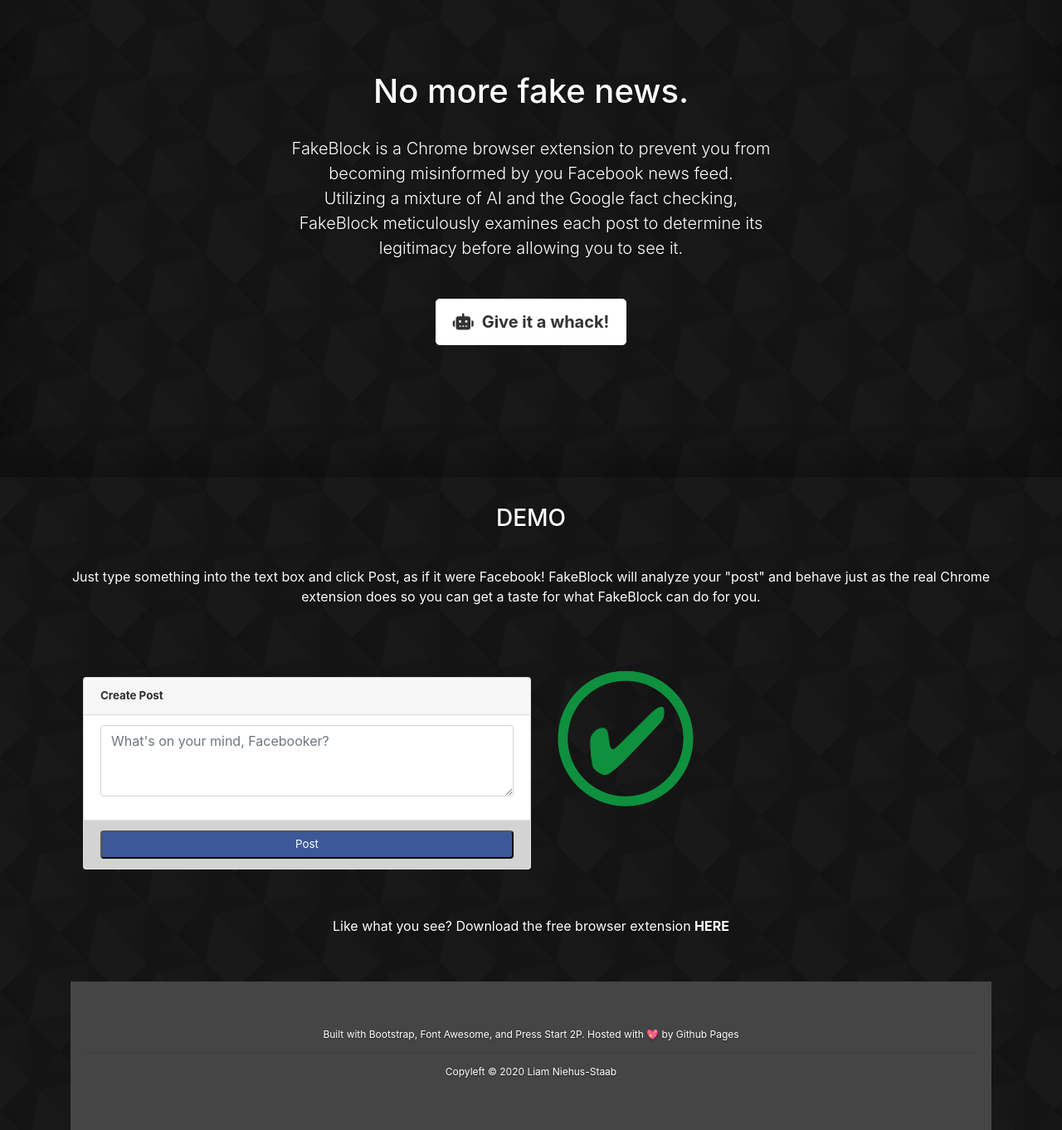
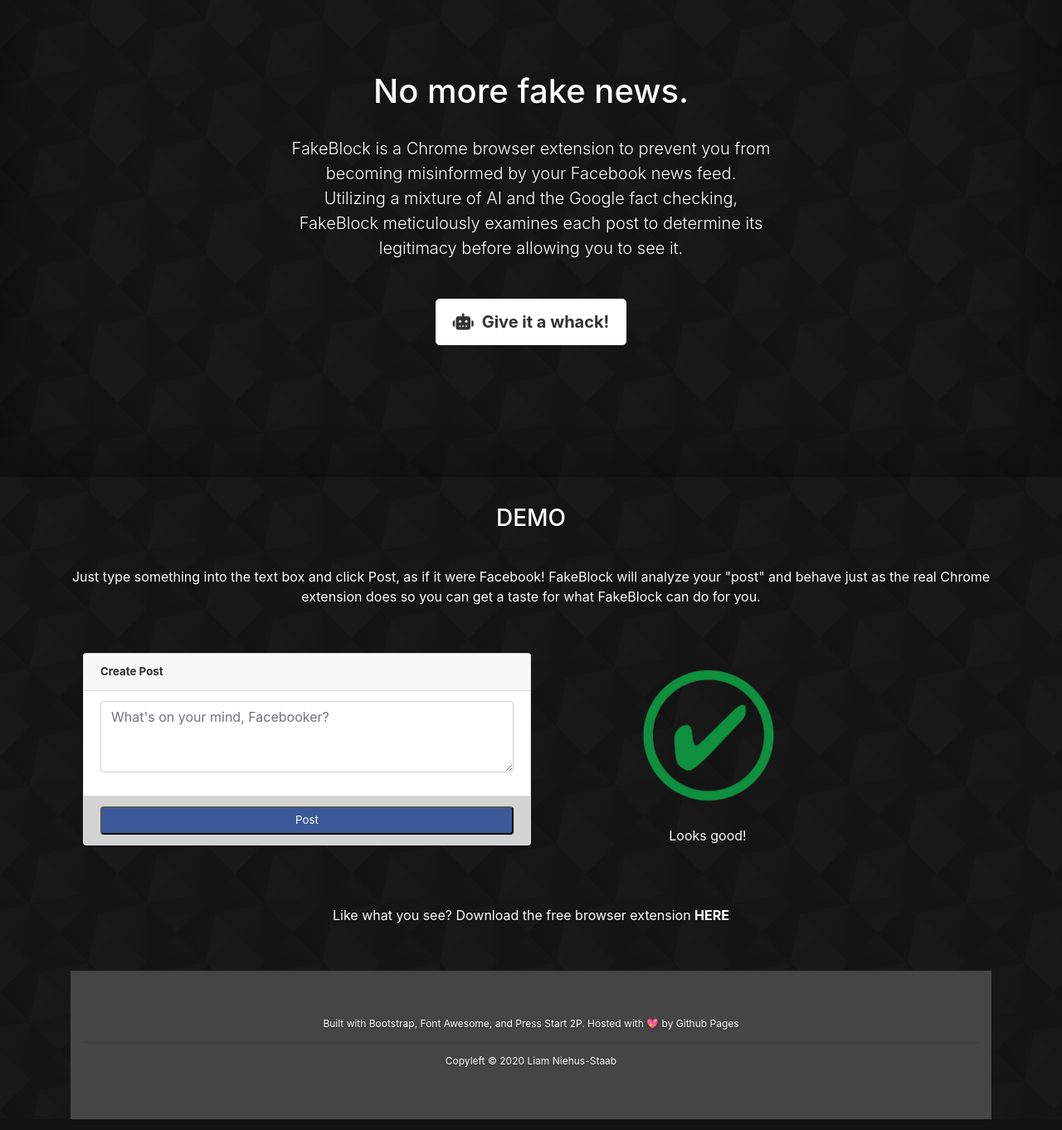
Before and after one commit to niehusst/FakeBlock, a Django app: page / in a window 1280 px wide. Shown: the part 225-1587 px from the top of the page at 83% size. Run offline with Django 3.2, Linux system fonts and the light colour scheme; parts of the project's set-up code (start-up, migrations or seed data) failed here and were passed over; some libraries are stand-ins or nearby versions.

Commit message:
fixed css centering for status image

```diff
--- a/fakeBlockWebsite/fakeBlockDemo/styles/demo.css
+++ b/fakeBlockWebsite/fakeBlockDemo/styles/demo.css
@@ -169,10 +169,14 @@
 /*
  * Status image
  */
+.status-container {
+	display: inline-block;
+	text-align: center;
+	vertical-align: top;
+}
+
 .status-img {
-	display: inline;
-	width: 20%;
-	margin: auto;
+	width: 50%;
 }
 
 
--- a/fakeBlockWebsite/fakeBlockDemo/templates/home.html
+++ b/fakeBlockWebsite/fakeBlockDemo/templates/home.html
@@ -41,7 +41,7 @@
 				<h1 class="cover-heading">No more fake news.</h1>
 				<p class="lead">
 					FakeBlock is a Chrome browser extension to prevent you from becoming misinformed by
-					you Facebook news feed. <br>
+					your Facebook news feed. <br>
 					Utilizing a mixture of AI and the Google fact checking, FakeBlock
 					meticulously examines each post to determine its legitimacy before
 					allowing you to see it.
@@ -77,12 +77,25 @@
 					</li>
 				</ul>
 			</div>
+			<!-- example of posted post html
+			<div class="card post">
+				<div class="card-body">
+					<h5 class="card-title">Card title</h5>
+					<h6 class="card-subtitle mb-2 text-muted">Card subtitle</h6>
+					<p class="card-text">Some quick example text to build on the card title and make up the bulk of the card's content.</p>
+					<a href="#" class="card-link">Card link</a>
+					<a href="#" class="card-link">Another link</a>
+				</div>
+			</div>
+			-->
 
 			<!-- status image -->
+			<div id="status" class="status-container">
+				<img class="status-img" src="../resources/greenCheck.png">
+				<p>Looks good!</p>
+			</div>
+		</div>
 
-				<img class="status-img" src="../resources/greenCheck.png">
-
-		</div>
 
 		<!--TODO: add chrome store link-->
 		<p class="text-center demo-text text-center">
```
